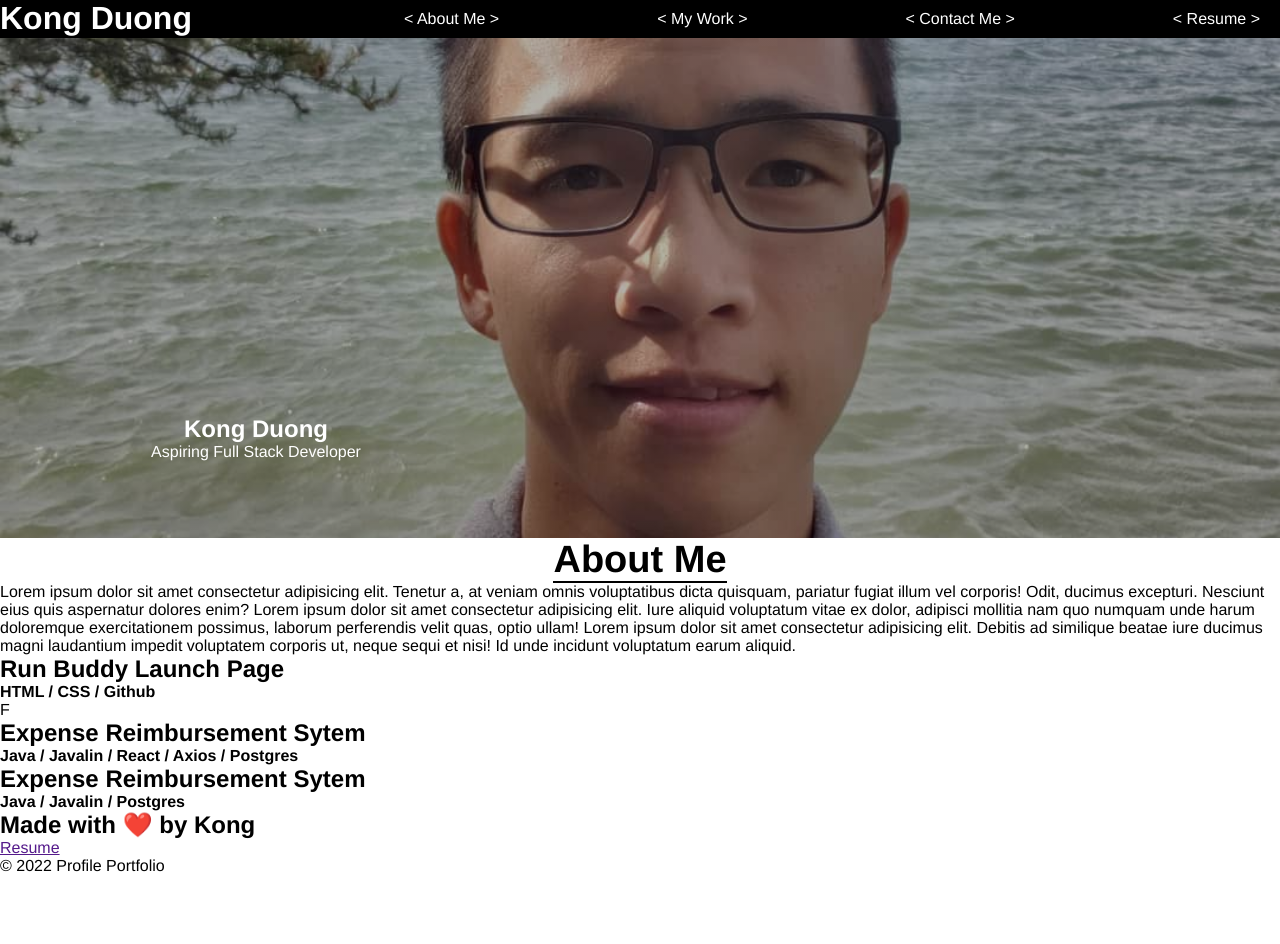
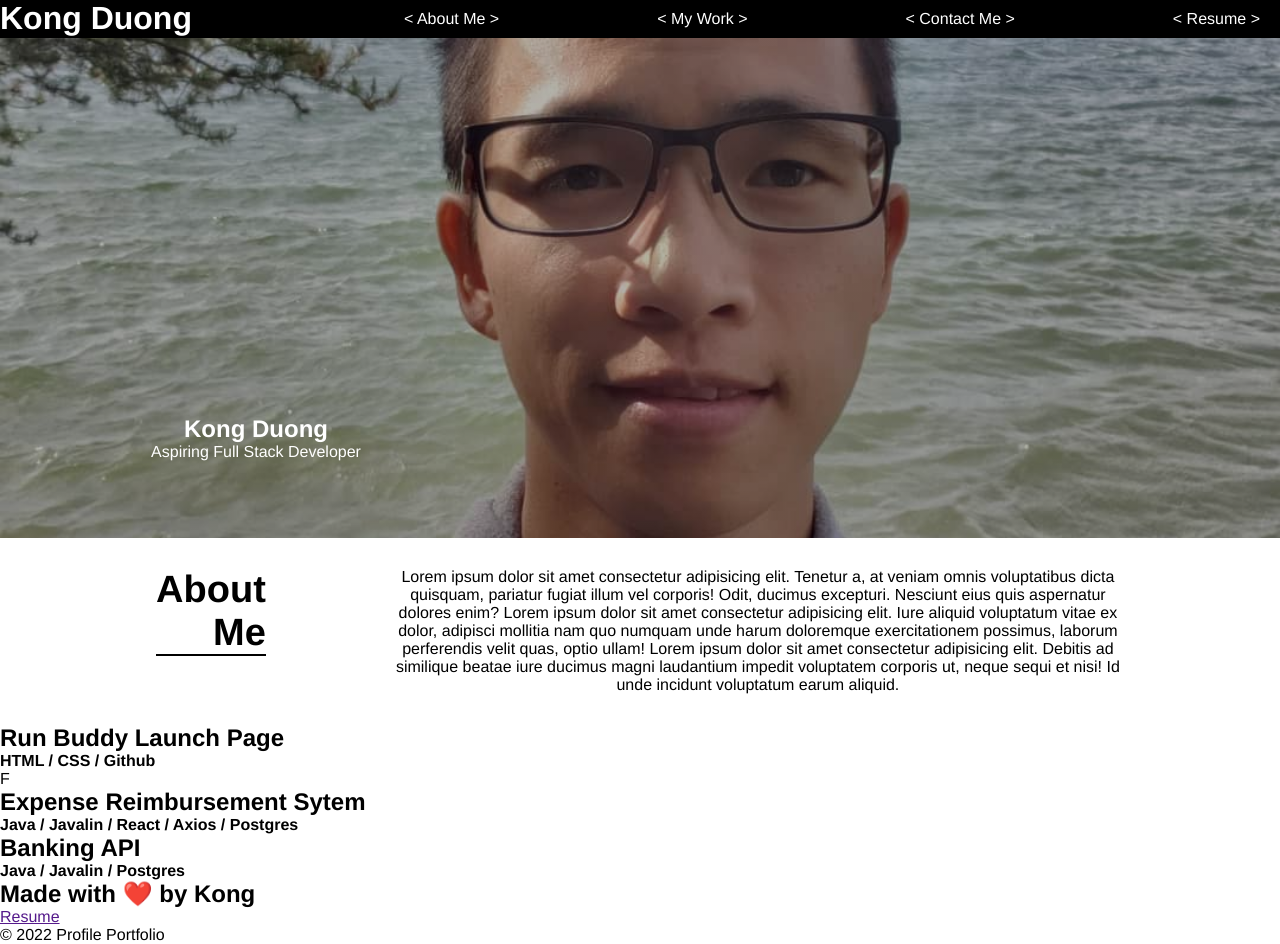
Before and after one commit to robpduo/Portfolio-Challenge, a plain HTML site: page index.html in a window 1280 px wide. Before the commit the page ends 875 px from the top, so only its background shows below. Drawn offline with Linux system fonts and the light colour scheme.

Commit message:
about me draft

```diff
--- a/assets/css/style.css
+++ b/assets/css/style.css
@@ -80,19 +80,26 @@ header h1 {
     margin: 50px, 0, 0, 0;
 }
 
-.about-me {
+#about-me {
     display: flex;
-    justify-content: center;
-
+    justify-content: space-evenly;
+    margin: 30px;
 }
 
-.aboutme-container h1 {
+.aboutme-title h1 {
     width: 100%;
+    font-size: 38px;
+    text-align: right;
+}
+
+.aboutme-border {
     border-bottom: 2px solid black;
-    font-size: 38px;
 }
 
 .aboutme-text {
-    display: flex;
-    justify-content: center;
+    width: 60%;
+    text-align: center;
 }
+/*About Me End*/
+
+/*
--- a/index.html
+++ b/index.html
@@ -43,18 +43,28 @@
         </div>
     </section>
 
-    <section class="about-me">
-        <div class="aboutme-container">
-            <h1>About Me</h1>
+    <section id="about-me">
+        <div class="aboutme-title">
+            <div class="aboutme-border">
+                <h1>About</h1>
+                <h1>Me</h1>
+            </div>
+        </div>
+
+        <div class="aboutme-text">
+            <p>
+                Lorem ipsum dolor sit amet consectetur adipisicing elit. Tenetur a, at veniam omnis voluptatibus dicta
+                quisquam, pariatur fugiat illum vel corporis! Odit, ducimus excepturi. Nesciunt eius quis aspernatur
+                dolores enim?
+                Lorem ipsum dolor sit amet consectetur adipisicing elit. Iure aliquid voluptatum vitae ex dolor,
+                adipisci mollitia nam quo numquam unde harum doloremque exercitationem possimus, laborum perferendis
+                velit quas, optio ullam!
+                Lorem ipsum dolor sit amet consectetur adipisicing elit. Debitis ad similique beatae iure ducimus magni
+                laudantium impedit voluptatem corporis ut, neque sequi et nisi! Id unde incidunt voluptatum earum
+                aliquid.
+            </p>
         </div>
     </section>
-    <div class="aboutme-text">
-        <p>
-            Lorem ipsum dolor sit amet consectetur adipisicing elit. Tenetur a, at veniam omnis voluptatibus dicta quisquam, pariatur fugiat illum vel corporis! Odit, ducimus excepturi. Nesciunt eius quis aspernatur dolores enim?
-            Lorem ipsum dolor sit amet consectetur adipisicing elit. Iure aliquid voluptatum vitae ex dolor, adipisci mollitia nam quo numquam unde harum doloremque exercitationem possimus, laborum perferendis velit quas, optio ullam!
-            Lorem ipsum dolor sit amet consectetur adipisicing elit. Debitis ad similique beatae iure ducimus magni laudantium impedit voluptatem corporis ut, neque sequi et nisi! Id unde incidunt voluptatum earum aliquid.
-        </p>
-    </div>
 
     <section id="my-work">
         <article class="previous-projects">
@@ -68,7 +78,7 @@
         </article>
 
         <article class="previous-projects">
-            <h2>Expense Reimbursement Sytem</h2>
+            <h2>Banking API</h2>
             <h4>Java / Javalin / Postgres</h4>
         </article>
     </section>
```
